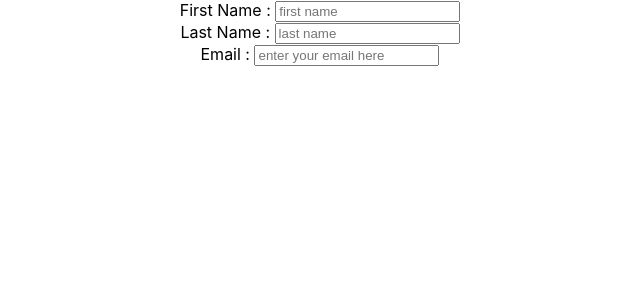
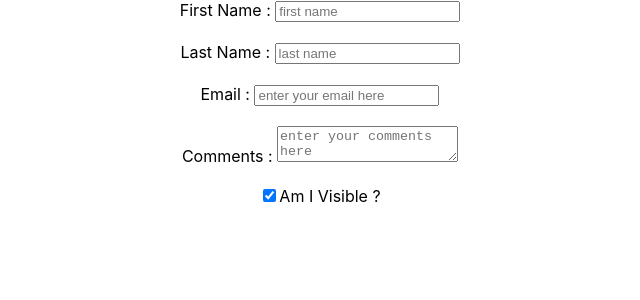
Before and after one commit to ManojBhandarkar98/react-form-app, a React (Create React App) app: page / in a window 1280 px wide. Shown: the top 300 px of the page, without its empty margins (320-960 px from the left). Built offline with nearby package versions, Linux system fonts and the light colour scheme.

Commit message:
Epi - 07 -Intermediate - Handle checkbox linking with name and htmlfor, UI chebox tick update with ternary operator type+checked

```diff
--- a/src/App.js
+++ b/src/App.js
@@ -14,17 +14,20 @@ function App() {
   // }
 
   //Handling Multiple state
+  //controlled component - all state track using formData and in all button track using value attribute.
   const [formData, setFormData] = useState({
     firstName: "",
     lastName: "",
-    email: ""
+    email: "",
+    Comments: "",
+    isVisible: true
   });
 
   function changeHandler(event) {
     setFormData(prevFormData => {
       return {
         ...prevFormData,
-        [event.target.name]: event.target.value
+        [event.target.name]: type === "checkbox" ? checked : event.target.value
       }
     })
   }
@@ -33,11 +36,15 @@ function App() {
     <div className="App">
       <form>
         <label>First Name : </label>
-        <input type='text' placeholder='first name' onChange={changeHandler} name='firstName' value={formData.firstName}/><br />
+        <input type='text' placeholder='first name' onChange={changeHandler} name='firstName' value={formData.firstName} /><br /><br />
         <label>Last Name : </label>
-        <input type='text' placeholder='last name' onChange={changeHandler} name='lastName' value={formData.lastName}/><br />
+        <input type='text' placeholder='last name' onChange={changeHandler} name='lastName' value={formData.lastName} /><br /><br />
         <label>Email : </label>
-        <input type='email' placeholder='enter your email here' onChange={changeHandler} name='email'value={formData.email} />
+        <input type='email' placeholder='enter your email here' onChange={changeHandler} name='email' value={formData.email} /><br /><br />
+        <label>Comments : </label>
+        <textarea placeholder='enter your comments here' name='comments' value={formData.Comments} /><br /><br />
+        <input type='checkbox' onChange={changeHandler} name='isVisible' id='isVisible' checked={formData.isVisible} />
+        <label htmlFor='isVisible'>Am I Visible ?</label>
       </form>
     </div>
   );
```
